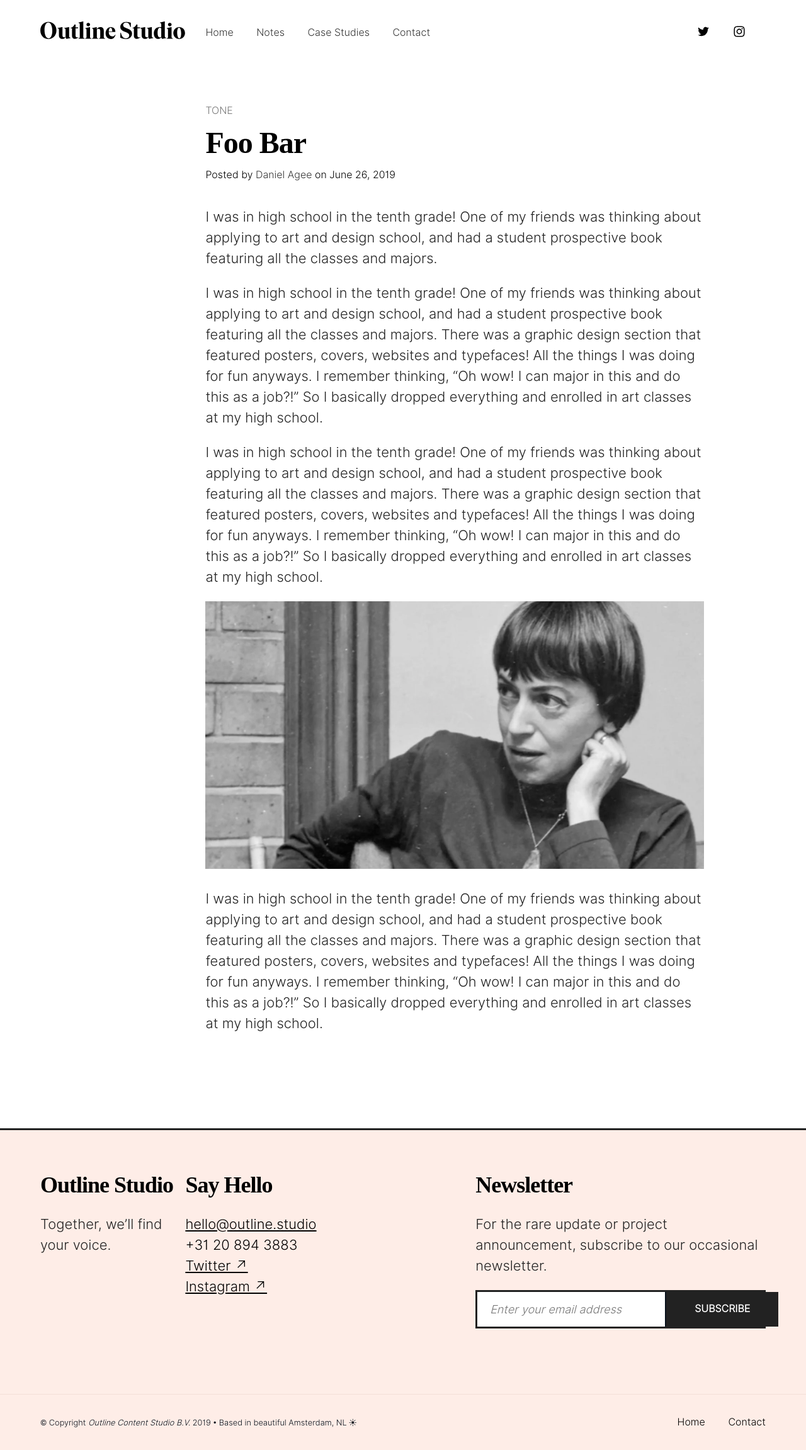
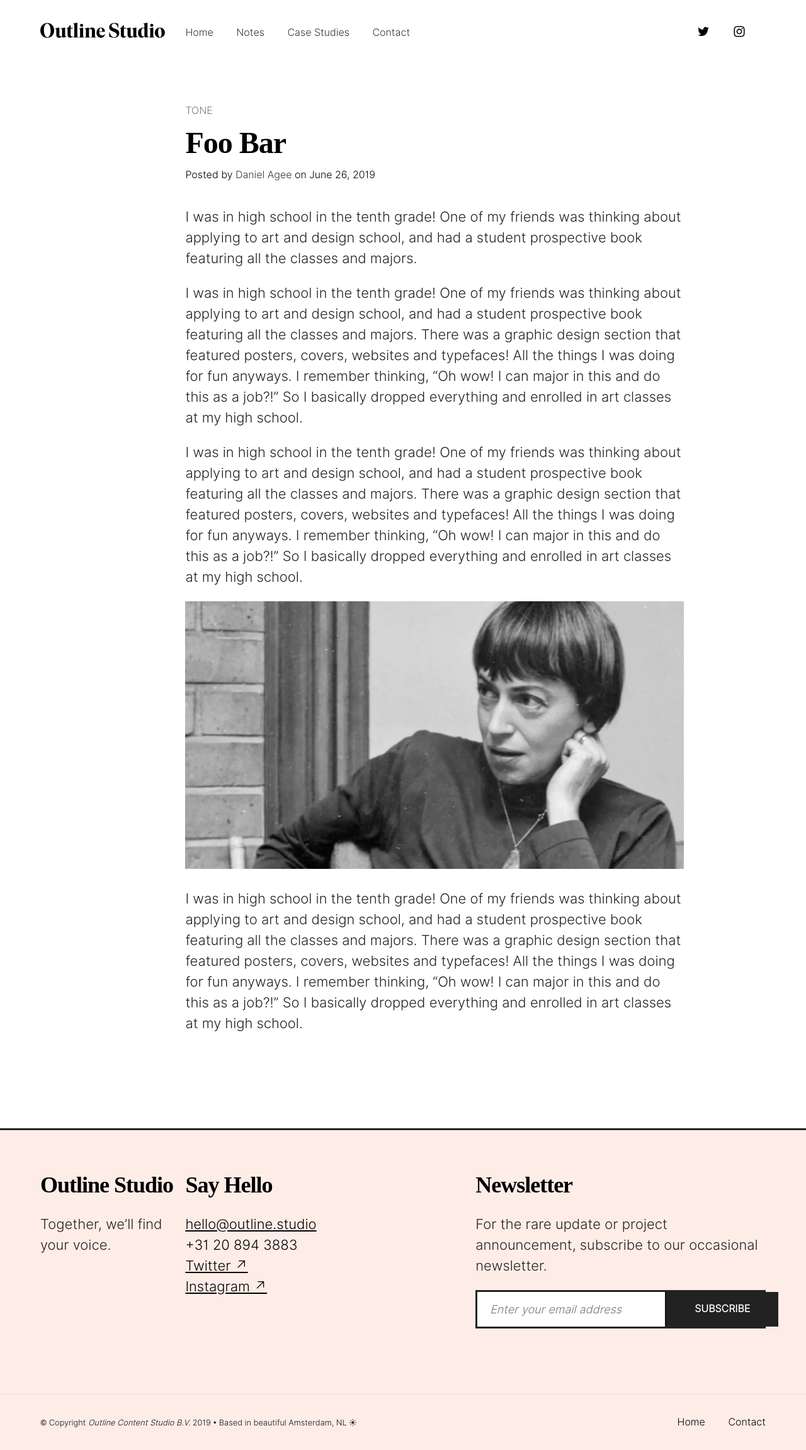
Before and after one commit to aarongilmore/outline-studio, a Jekyll site: the page built from _notes/2019-06-26-foo-bar.md, in a window 1280 px wide. Shown: the whole page at 63% size. Built offline with Jekyll 4.4.1, drawn with Linux system fonts in a browser that asks for light colours; nearby versions of some CDN libraries; some web fonts are replaced.

Commit message:
Header letter spacing and image include for posts.

```diff
--- a/_includes/header.html
+++ b/_includes/header.html
@@ -1,12 +1,12 @@
 <nav class="w-100 border-box pa3-ns ph3 pv0 ph5-ns">
     <grid columns=5 columns-s=1 class="mv3-ns mt4">
         <c span=1 span-s=1>
-          <a class="mid-gray link dim" href="/" title="Home">
+          <a class="mid-gray link dim db pr4" href="/" title="Home">
             <img src="/assets/images/logo.svg" class="dib h2" alt="Outline Studio">
           </a>
         </c>
         <c span=2-4 span-s=1>
-          <div class="tl mv2-ns mv3 ph4-ns">
+          <div class="tl mv2-ns mv3">
               <a class="link dim dark-gray f6 f5-ns dib mr3 mr4-ns" href="/" title="Home">Home</a>
               <a class="link dim dark-gray f6 f5-ns dib mr3 mr4-ns" href="/notes" title="Notes">Notes</a>
               <a class="link dim dark-gray f6 f5-ns dib mr3 mr4-ns" href="/case-studies" title="Case Studies">Case Studies</a>
--- a/_layouts/note.html
+++ b/_layouts/note.html
@@ -11,9 +11,9 @@
   </head>
   <body>
       {% include header.html %}
-      <section class="ph3 ph4-m ph5-ns pt4-ns pb6-ns pv3 ma0 mt6-m pb5 bordered">
-          <grid columns=5 columns-s=1 class="mw9 center mt4">
-            <c span=2-5 span-s=5 class="ph0 ph4-ns">
+      <section class="ph3 ph4-m ph5-ns pt4-ns pb6-ns pv3 ma0 mt6-m pb5">
+          <grid columns=5 columns-s=1 class="mw9 mt4">
+            <c span=2-5 span-s=5>
                 <span class="dib ttu gray">{{ page.categories }}</span>
                 <h1 class="f1 mv2">{{ page.title }}</h1>
                 <!-- Look the author details up from the site config. -->
```
Also changed, not shown: assets/logo.svg (deleted).
